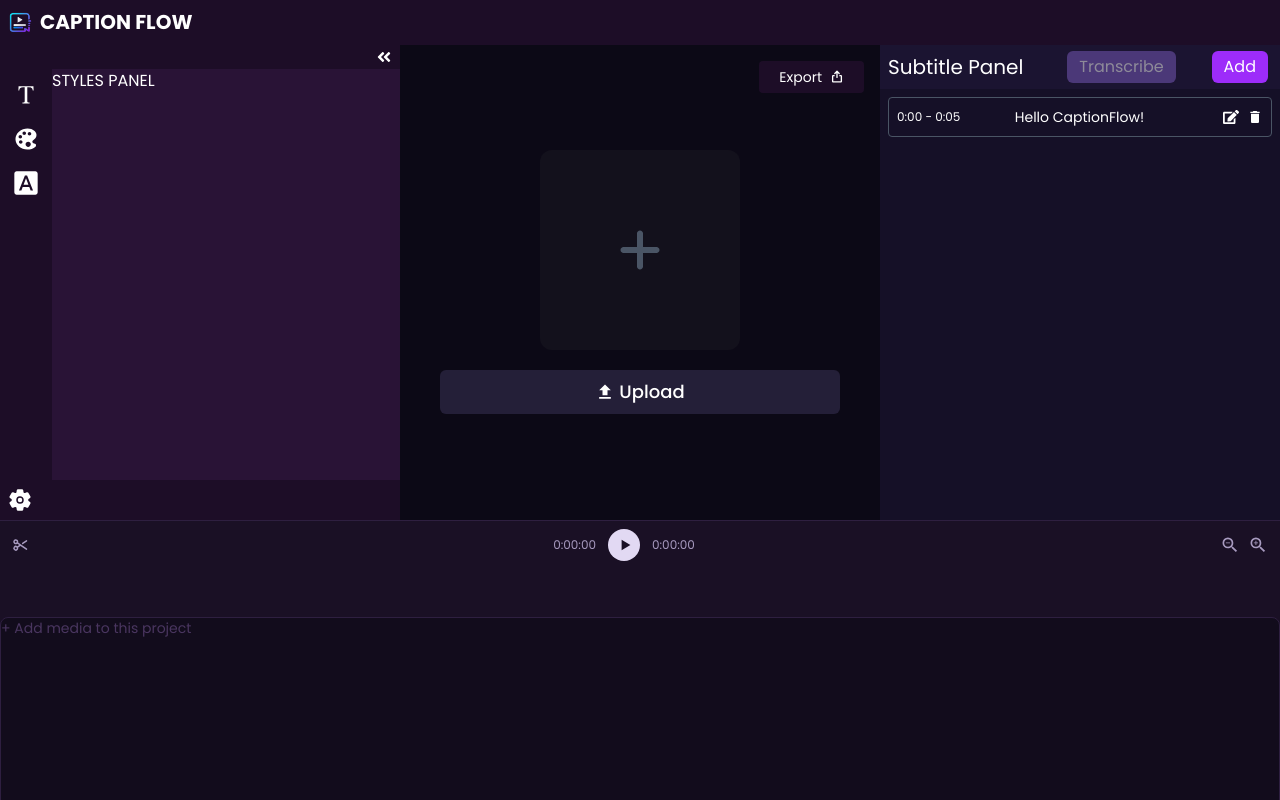
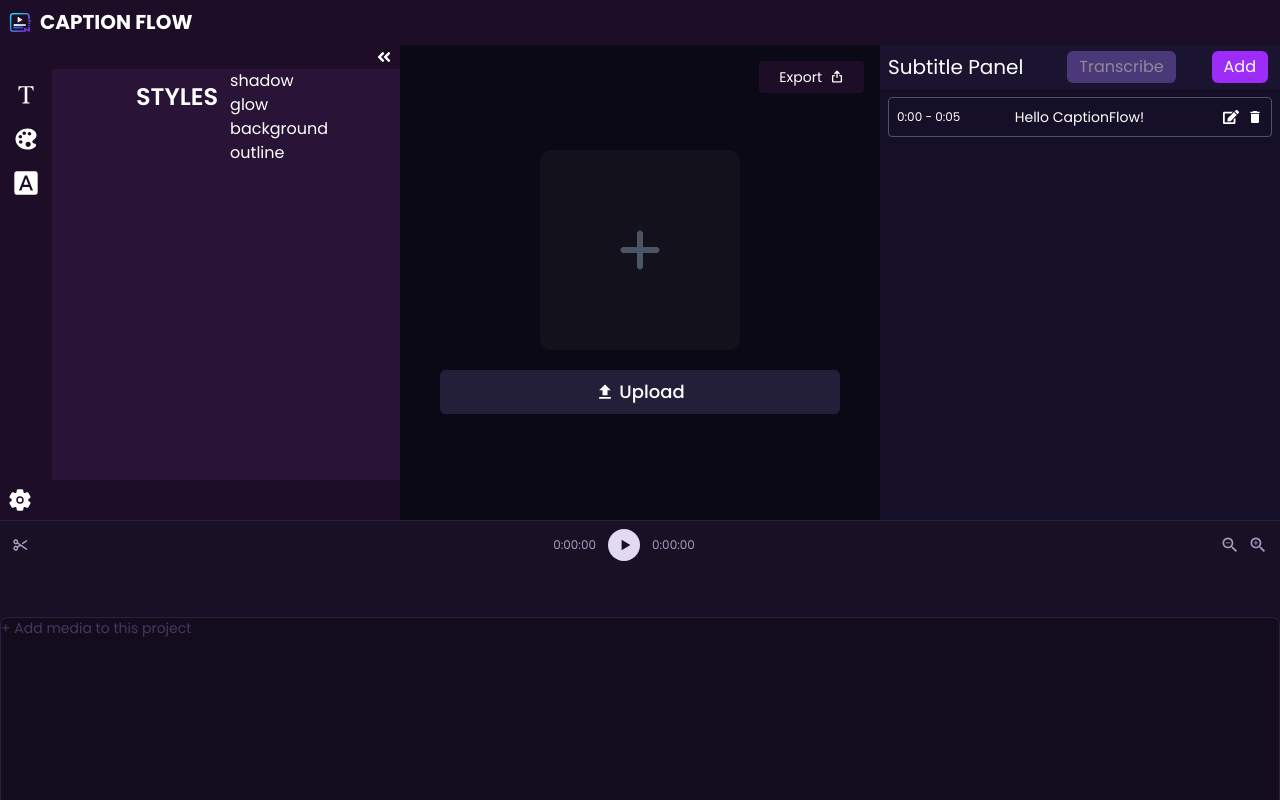
Before and after one commit to shaun045/ReactTS-CaptionFlow, a React (Vite) app: page /editor in a window 1280 px wide. Both pictures are taken after a click on the icon 26 px from the left and 182 px from the top of the page. Built offline with nearby package versions, Linux system fonts and the light colour scheme; no server answers; what @ffmpeg/ffmpeg, groq-sdk would draw is missing.

Commit message:
Added styles option in styles panel

```diff
--- a/src/components/MainEditor/MainEditor.tsx
+++ b/src/components/MainEditor/MainEditor.tsx
@@ -14,6 +14,8 @@
   selectedFont: string | null;
   fontSize: number;
   selectedColor: string | null;
+  selectedStyle: string | null;
+  setSelectedStyle: React.Dispatch<React.SetStateAction<string | null>>;
 }
 
 interface Subtitle {
--- a/src/components/SideBar/Panels/StylesPanel.tsx
+++ b/src/components/SideBar/Panels/StylesPanel.tsx
@@ -1,8 +1,33 @@
 
-export default function StylesPanel() {
+
+interface StylesPanelProps {
+  selectedStyle: string | null;
+  setSelectedStyle: React.Dispatch<React.SetStateAction<string | null>>;
+}
+
+const styles: string[] = [
+  "shadow",
+  "glow",
+  "background",
+  "outline"
+];
+
+export default function StylesPanel({ selectedStyle, setSelectedStyle }:StylesPanelProps) {
   return (
-    <div>
-      STYLES PANEL
+    <div className="flex justify-center">
+      <div className="flex">
+        <h1 className="p-3 text-2xl font-semibold">STYLES</h1>
+      </div>
+      <div>
+        {styles.map((style) => (
+          <div
+            key={style}
+            onClick={() => setSelectedStyle(prev => prev === style ? null : style)}
+          >
+            <span>{style}</span>
+          </div>
+        )) }
+      </div>
     </div>
   )
 }
--- a/src/components/SideBar/SideBar.tsx
+++ b/src/components/SideBar/SideBar.tsx
@@ -15,6 +15,8 @@
   setFontSize: React.Dispatch<React.SetStateAction<number>>;
   selectedColor: string | null;
   setSelectedColor: React.Dispatch<React.SetStateAction<string | null>>;
+  selectedStyle: string | null;
+  setSelectedStyle: React.Dispatch<React.SetStateAction<string | null>>;
 }
 
 export default function SideBar({
@@ -23,7 +25,9 @@
     fontSize,
     setFontSize,
     selectedColor,
-    setSelectedColor
+    setSelectedColor,
+    selectedStyle,
+    setSelectedStyle
   }: FontPanelProps) {
   const [isCollapsed, setIsCollapsed] = useState(false);
   const [activePanel, setActivePanel] = useState<string | null>(null);
@@ -73,7 +77,11 @@
                     selectedColor={selectedColor}
                     setSelectedColor={setSelectedColor}
           />}
-          {activePanel === 'styles' && <StylesPanel/>}
+          {activePanel === 'styles'
+              && <StylesPanel
+                    selectedStyle={selectedStyle}
+                    setSelectedStyle={setSelectedStyle}
+          />}
         </div>
       </div>
     </div>
--- a/src/pages/EditorPage.tsx
+++ b/src/pages/EditorPage.tsx
@@ -67,6 +67,8 @@
   const [fontSize, setFontSize] = useState<number>(24);
   const [selectedColor, setSelectedColor] = useState<string | null>(null);
 
+  const [selectedStyle, setSelectedStyle] = useState<string | null>(null);
+
 
 
   return (
@@ -87,6 +89,8 @@
           setFontSize={setFontSize}
           selectedColor={selectedColor}
           setSelectedColor={setSelectedColor}
+          selectedStyle={selectedStyle}
+          setSelectedStyle={setSelectedStyle}
         />
 
         <MainEditor
@@ -99,6 +103,9 @@
           selectedFont={selectedFont}
           fontSize={fontSize}
           selectedColor={selectedColor}
+
+          selectedStyle={selectedStyle}
+          setSelectedStyle={setSelectedStyle}
         />
 
         <SubtitlePanel
```
